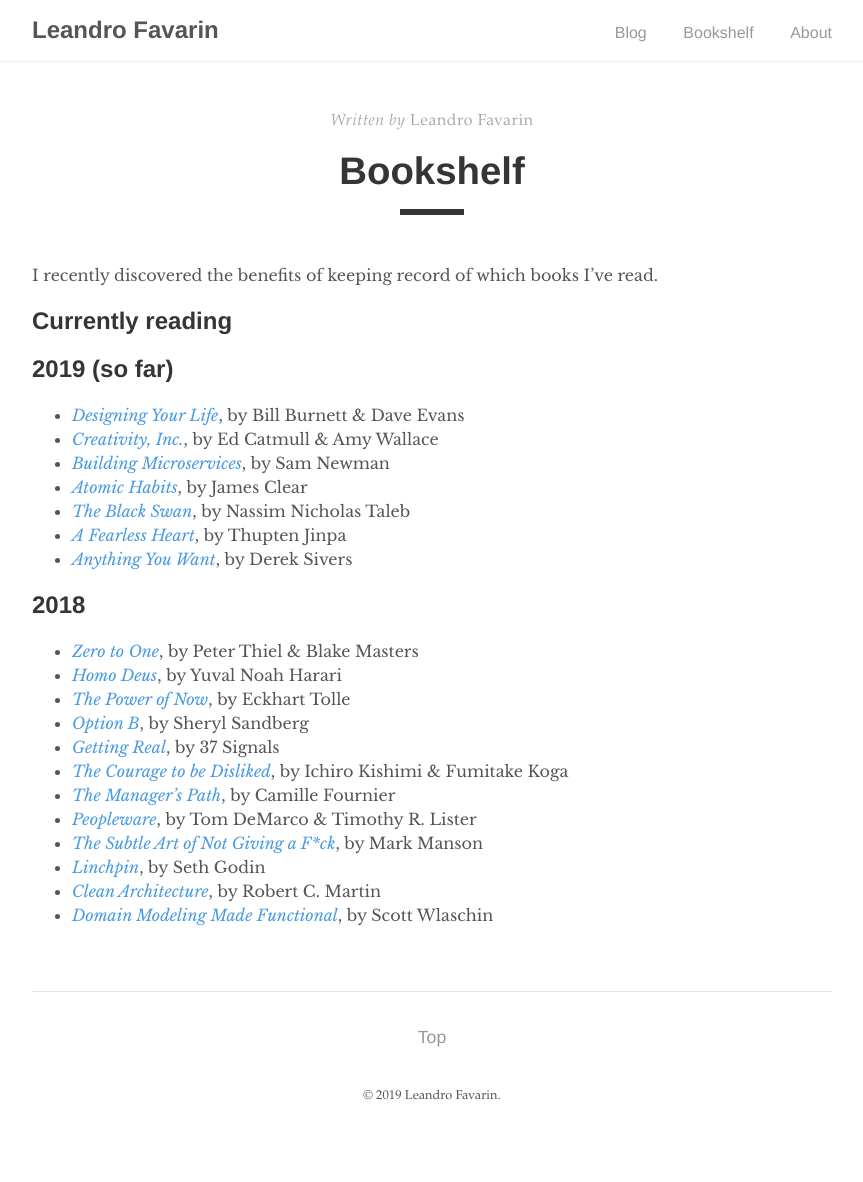
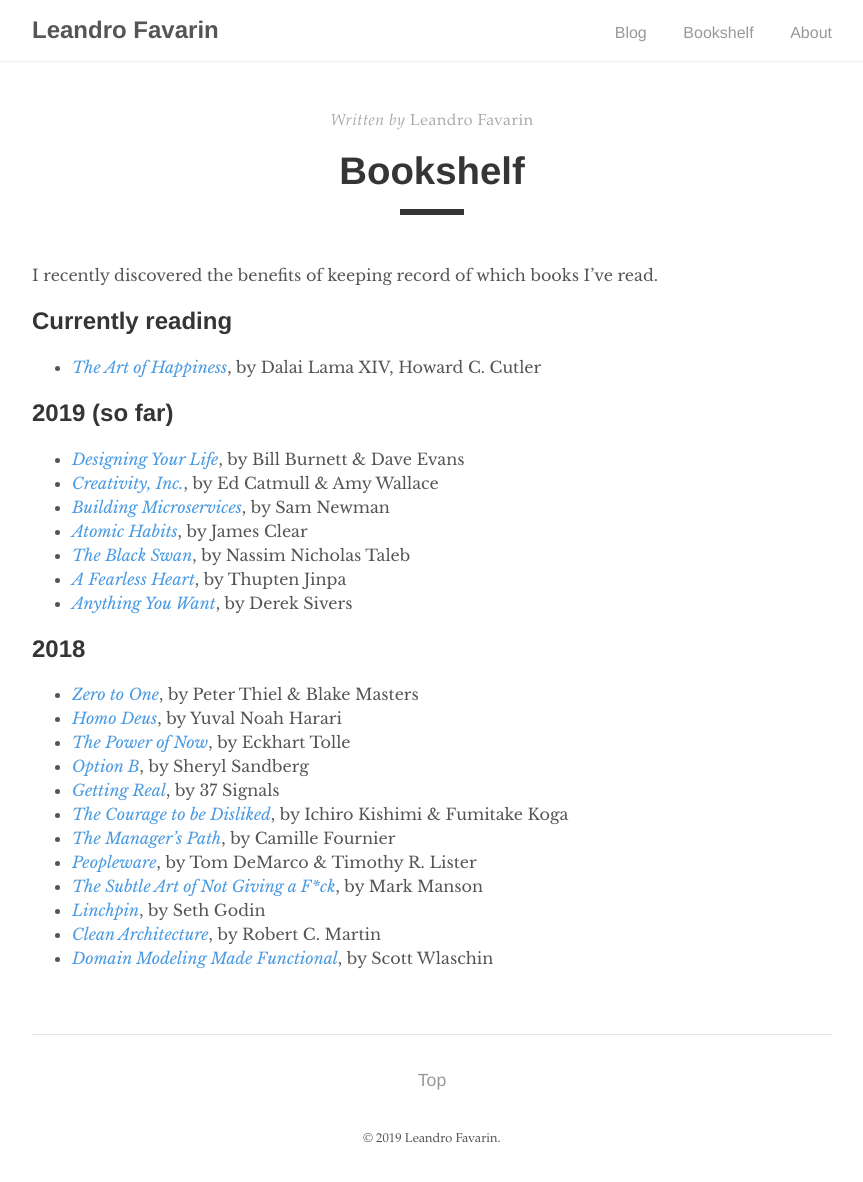
Before and after one commit to leandrofavarin/leandrofavarin.github.io, a Jekyll site: the page built from _pages/bookshelf.md, in a window 1280 px wide. Shown: the whole page, without its empty margins (208-1071 px from the left). Built offline with Jekyll 4.4.1, drawn with Linux system fonts in a browser that asks for light colours; before the commit the page ends 1139 px from its top, so only the background shows below that.

Commit message:
Add `The Art of Happiness`

```diff
--- a/_pages/bookshelf.md
+++ b/_pages/bookshelf.md
@@ -8,6 +8,7 @@ I recently discovered the benefits of keeping record of which books I've read.
 
 ## Currently reading
 
+* [_The Art of Happiness_](https://www.goodreads.com/book/show/38210), by Dalai Lama XIV, Howard C. Cutler
 
 ## 2019 (so far)
 
```
